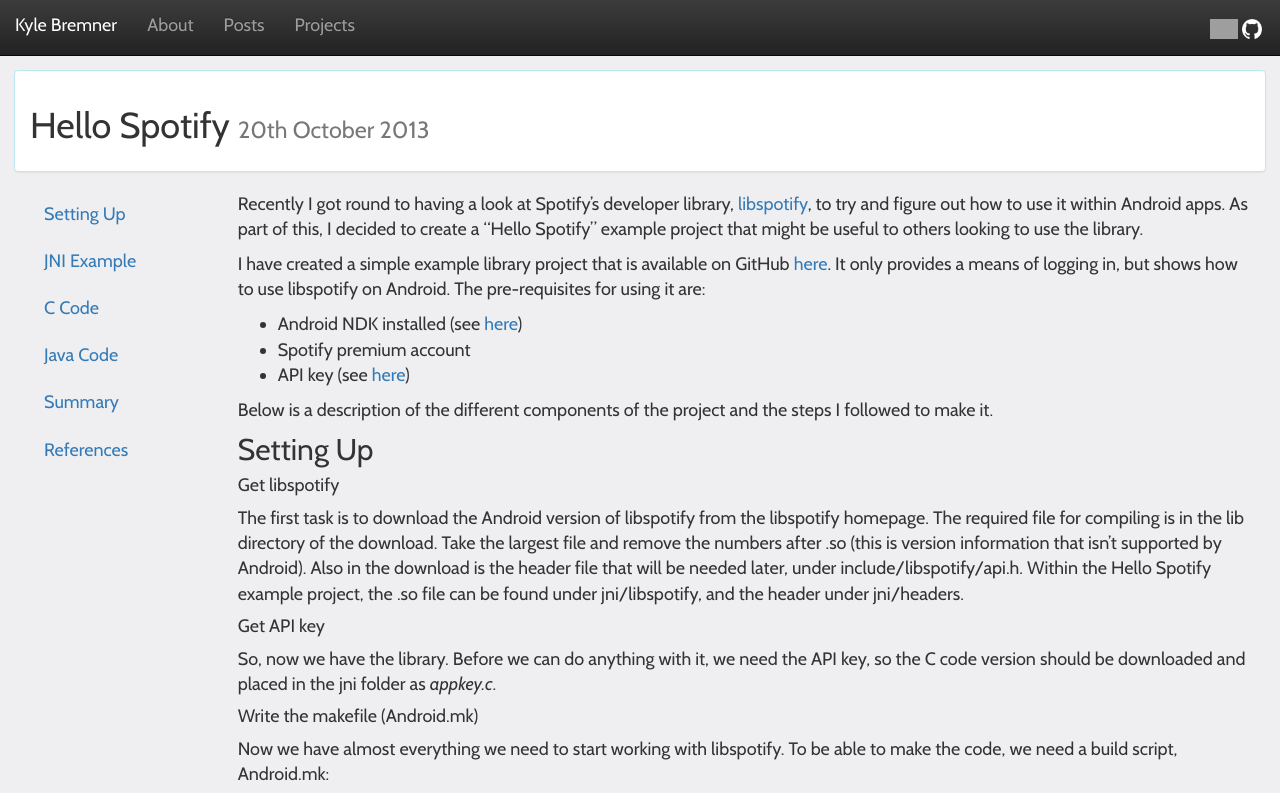
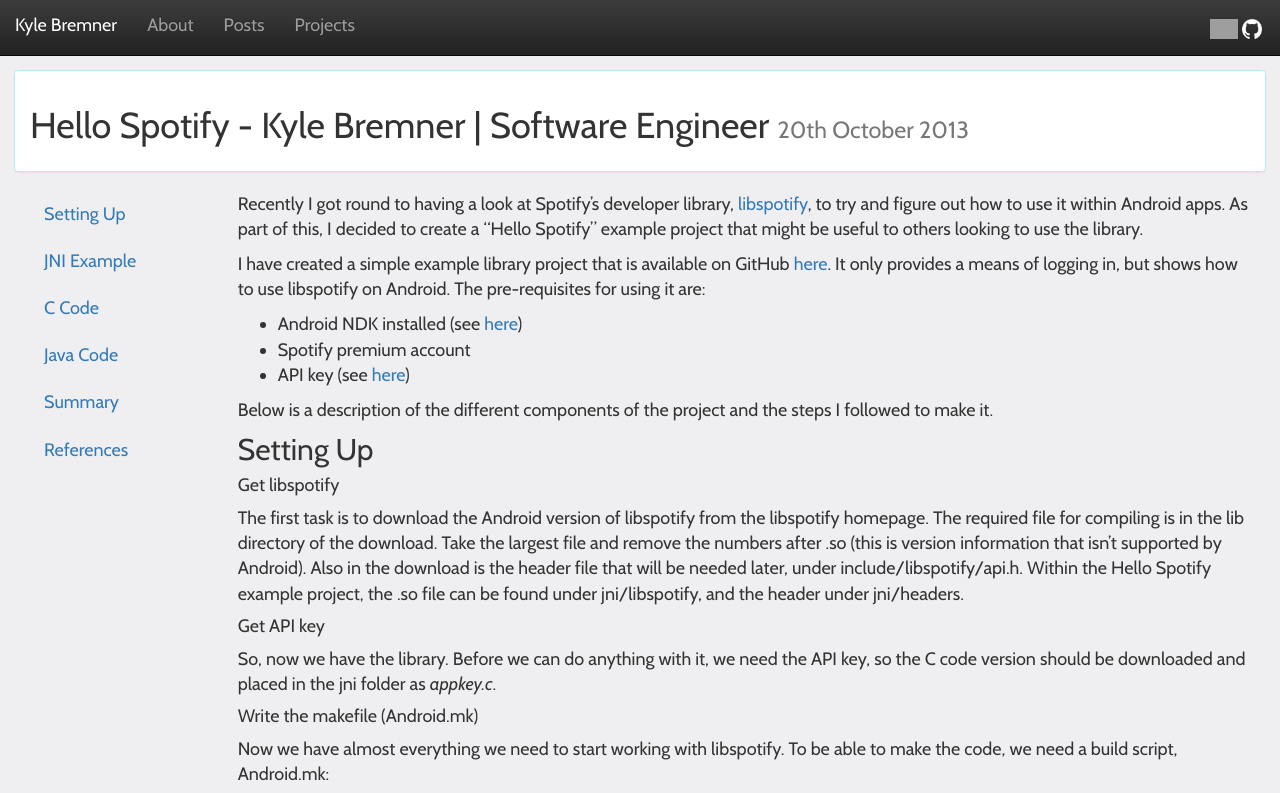
Before and after one commit to kbremner/kbremner.github.io, a Jekyll site: the page built from _posts/2013-10-20-hello-spotify.md, in a window 1280 px wide and 900 px high, cut to the strip 0-793 px from the top of the window. Built offline with Jekyll 4.4.1, drawn with Linux system fonts in a browser that asks for light colours; nearby versions of some CDN libraries; Markdown is read by kramdown in place of the engine named in the settings; comment, search, counter and statistics services are not loaded; grey boxes are pictures that could not be loaded.

Commit message:
Update 2013-10-20-hello-spotify.md

```diff
--- a/_posts/2013-10-20-hello-spotify.md
+++ b/_posts/2013-10-20-hello-spotify.md
@@ -1,6 +1,6 @@
 ---
 layout: post
-title: Hello Spotify
+title: Hello Spotify - Kyle Bremner | Software Engineer
 sections:
   - Setting Up
   - JNI Example
```
